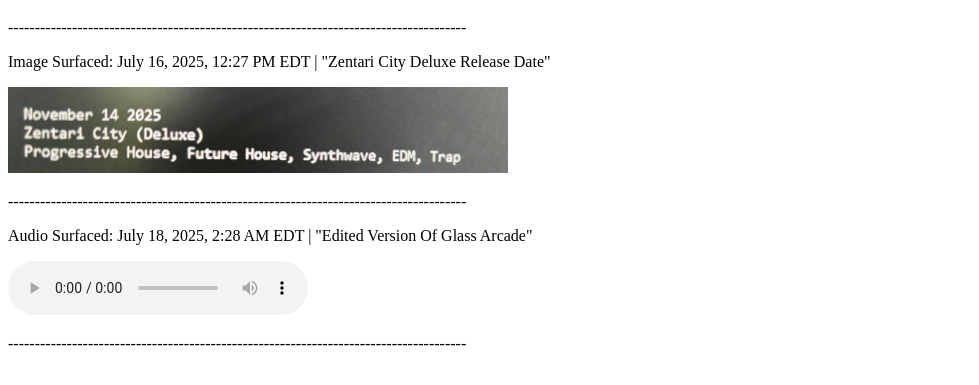
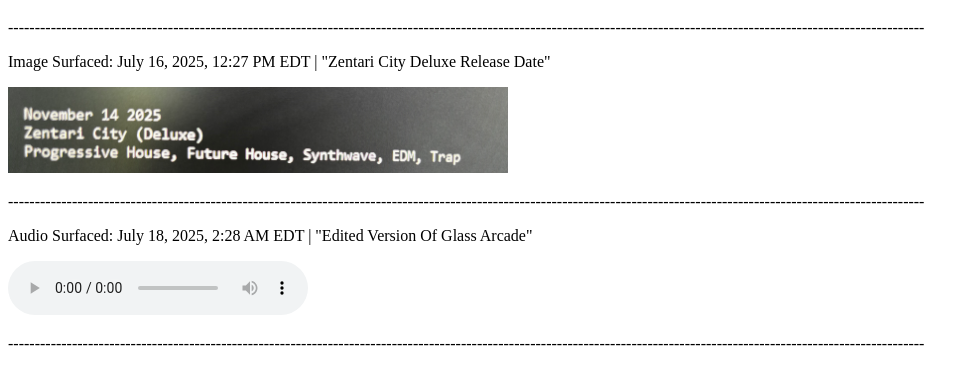
Before and after one commit to 239DKM/Synkz-Leaks, a plain HTML site: page index.html in a window 1280 px wide. Shown: the part 61-446 px from the top of the page, without its empty margins (0-979 px from the left). Drawn offline with Linux system fonts and the light colour scheme.

Commit message:
Update index.html

```diff
--- a/index.html
+++ b/index.html
@@ -6,15 +6,15 @@
   </head>
   <body>
     <h1>Sorted: Most Recent to Least Recent</h1>
-    <p>--------------------------------------------------------------------------------------</p>
+    <p>----------------------------------------------------------------------------------------------------------------------------------------------------------------------------</p>
     <p>Image Surfaced: July 16, 2025, 12:27 PM EDT | "Zentari City Deluxe Release Date"</p>
     <p><img src="IMG_4641.JPG"></p>
-    <p>--------------------------------------------------------------------------------------</p>
+    <p>----------------------------------------------------------------------------------------------------------------------------------------------------------------------------</p>
     <p>Audio Surfaced: July 18, 2025, 2:28 AM EDT | "Edited Version Of Glass Arcade"</p>
     <audio controls>
     <source src="untitled2.mp3" type="audio/mpeg">
     Your browser does not support the audio element.
     </audio>
-  <p>--------------------------------------------------------------------------------------</p>
+    <p>----------------------------------------------------------------------------------------------------------------------------------------------------------------------------</p>
   </body>
 </html>
```
